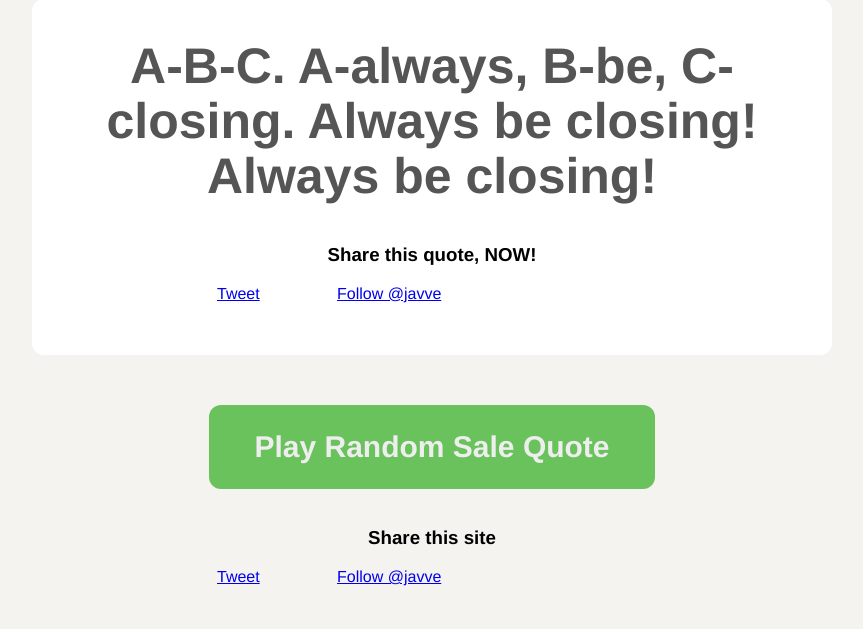
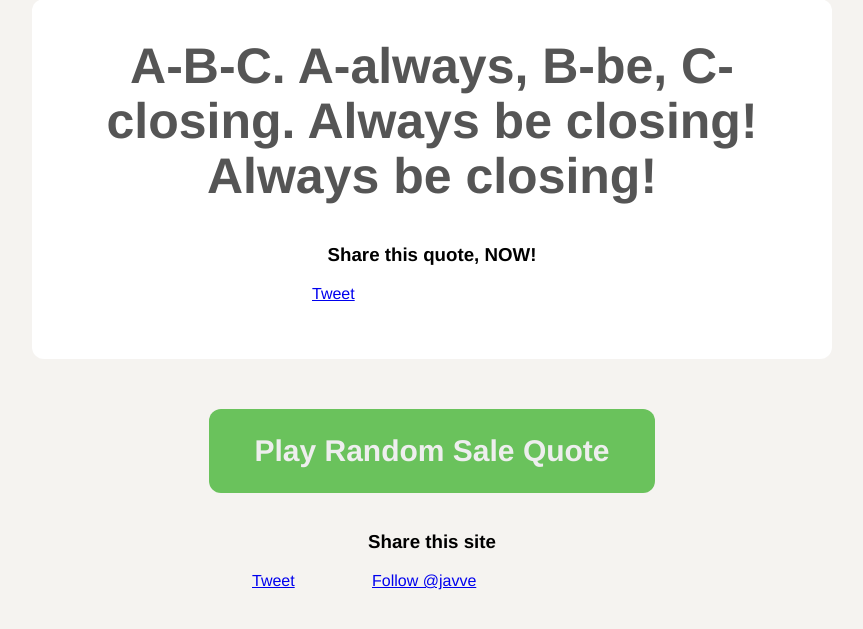
Before and after one commit to javve/rack-project-template, a Sinatra app: page / in a window 1280 px wide. Shown: the part 59-688 px from the top of the page, without its empty margins (208-1071 px from the left). Run offline with Sinatra, Linux system fonts and the light colour scheme; some libraries are stand-ins or nearby versions; some web fonts are replaced.

Commit message:
Sharing buttons

```diff
--- a/static/stylesheets/style.css
+++ b/static/stylesheets/style.css
@@ -65,8 +65,7 @@ h1 {
 
 .share {
     margin:0 auto;
-    width:500px;
-    padding-left:70px;
+    display: inline-block;
     height:30px;
 }
 .share .share-btn {
--- a/views/index.erb
+++ b/views/index.erb
@@ -55,19 +55,9 @@
                 </div>
 
                 <div class="share-btn">
-                    <a href="https://twitter.com/javve" class="twitter-follow-button" data-show-count="false">Follow @javve</a>
-                </div>
-
-                <div class="share-btn">
                     <div class="fb-like" data-send="false" data-layout="button_count" data-show-faces="false" data-font="arial"
                         data-width="100"
                         data-href="http://closingweek.com/<%= quote[:link] %>"></div>
-                </div>
-
-                <div class="share-btn">
-                    <div class="g-plusone" data-size="medium" data-annotation="inline"
-                        data-width="120"
-                        href="http://closingweek.com/<%= quote[:link] %>"></div>
                 </div>
             </div>
         </div>
@@ -92,12 +82,6 @@
                 <div class="fb-like" data-send="false" data-layout="button_count" data-show-faces="false" data-font="arial"
                     data-width="100"
                     data-href="http://closingweek.com/"></div>
-            </div>
-
-            <div class="share-btn">
-                <div class="g-plusone" data-size="medium" data-annotation="inline"
-                    data-width="120"
-                    href="http://closingweek.com/"></div>
             </div>
         </div>
     </div>
```
